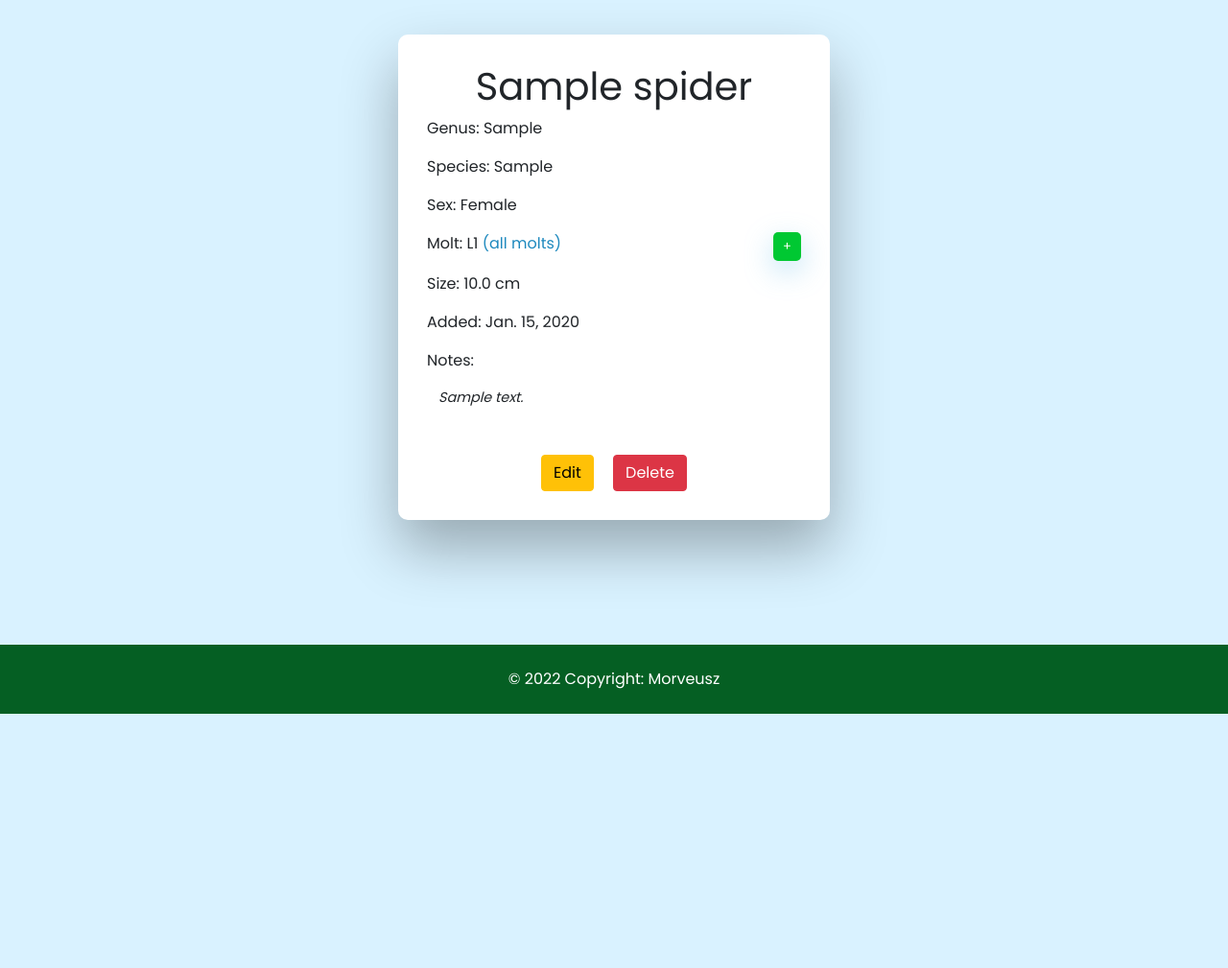
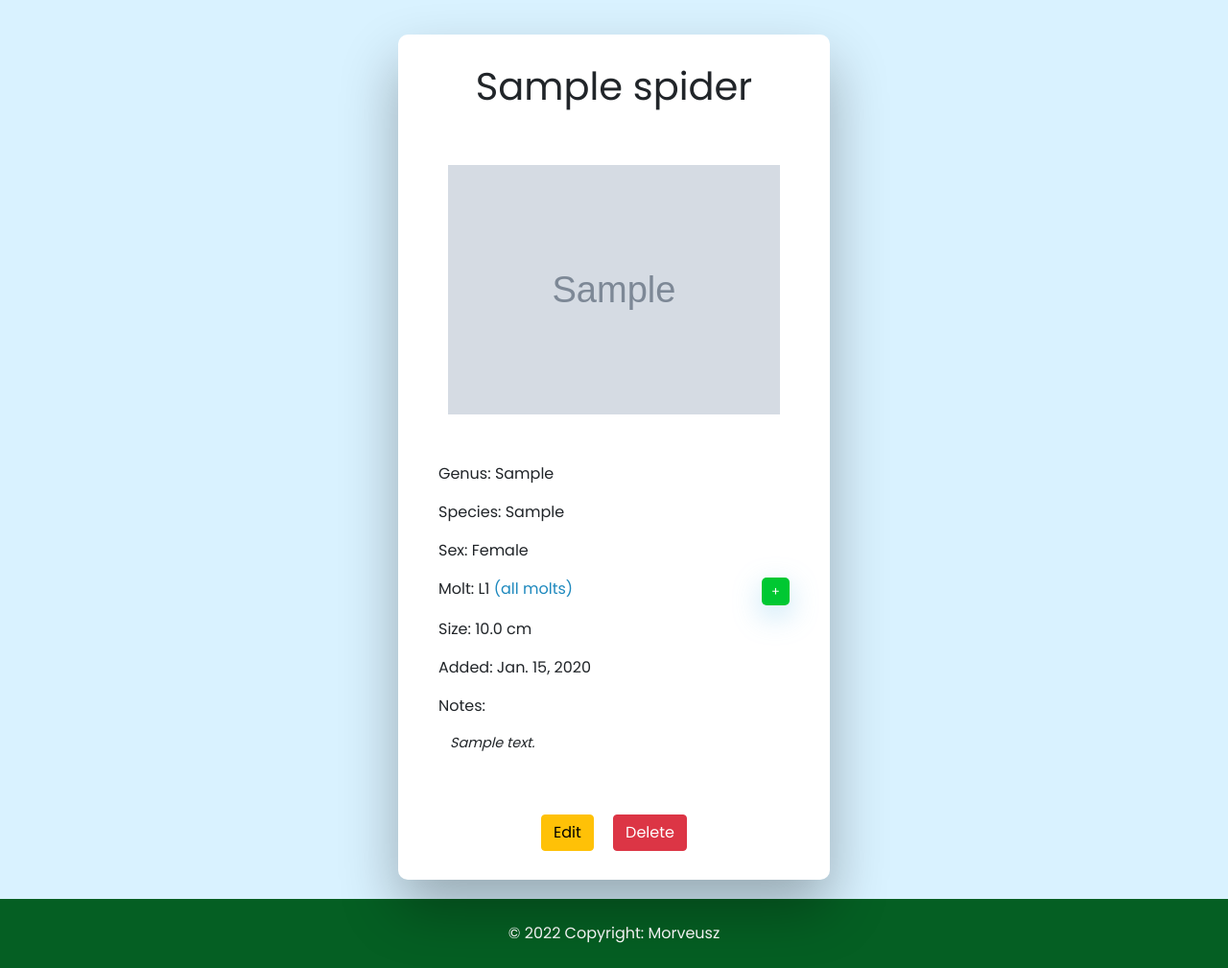
Before and after one commit to morveusz93/terra-keeper, a Django app: page /spiders/00000000-0000-0000-0000-000000000001 in a window 1280 px wide. Shown: the part 56-1065 px from the top of the page at 96% size. Before the commit the page ends 800 px from the top, so only its background shows below. Run offline with Django 4.2, Linux system fonts and the light colour scheme; tables that the repository leaves empty hold one stand-in row (values such as "Sample post"); grey boxes marked "Sample" are stand-in pictures; some libraries are stand-ins or nearby versions.

Commit message:
add image to spider model. add it to form

```diff
--- a/spiders/forms.py
+++ b/spiders/forms.py
@@ -5,11 +5,12 @@ from .models import Molt, Spider
 class SpiderForm(forms.ModelForm):
     class Meta:
         model = Spider
-        fields = ['genus', 'species', 'name', 'sex', 'size', 'joined', "notes" ]
+        fields = ['genus', 'species', 'name', 'sex', 'size', 'joined', 'photo', 'notes' ]
         widgets = {
           'genus': forms.TextInput(attrs={'placeholder': 'Genus'}),
           'species': forms.TextInput(attrs={'placeholder': 'Species'}),
           'name': forms.TextInput(attrs={'placeholder': 'Name'}),
+          'photo': forms.FileInput(attrs={'placeholder': 'Photo'}),
           'size': forms.TextInput(attrs={'placeholder': 'Size in cm'}),
           'joined': forms.DateInput(attrs={'type': 'date', 'placeholder': 'Date of join'}),
           'notes': forms.Textarea(attrs={'rows': 3, 'placeholder': 'Notes'}),
--- a/spiders/models.py
+++ b/spiders/models.py
@@ -21,6 +21,7 @@ class Spider(models.Model):
                            null=True, choices=SEX_CHOICES, default="F")
     current_molt = models.IntegerField(null=True, blank=True)
     notes = models.TextField(max_length=2000, null=True, blank=True)
+    photo = models.ImageField(null=True, blank=True, default='t-default.jpg')
     id = models.UUIDField(default=uuid.uuid4, unique=True,
                           primary_key=True, editable=False)
 
--- a/spiders/templates/spiders/details.html
+++ b/spiders/templates/spiders/details.html
@@ -1,7 +1,8 @@
 {% extends 'main.html' %} {% block content %}
 
 <h1>{{spider.name}}</h1>
-<div class="contener text-start mb-5">
+<div class="container text-start mb-5 d-flex flex-column">
+  <img class="spider-photo" src="{{ spider.photo.url }}" alt="{{spider.name}}'s photo">
   <p>Genus: {{spider.genus}}</p>
   <p>Species: {{spider.species}}</p>
   <p>Sex: {{spider.get_sex_display}}</p>
--- a/spiders/templates/spiders/spider-form.html
+++ b/spiders/templates/spiders/spider-form.html
@@ -4,7 +4,7 @@
 
 
       <h1 class="mt-3">Spider form</h1>
-    <form class="my-3" action="" method="POST">
+    <form class="my-3" action="" method="POST" enctype="multipart/form-data">
         {% csrf_token %}
         {% for field in form %}
           {{field}}
--- a/spiders/views.py
+++ b/spiders/views.py
@@ -23,7 +23,7 @@ def details(request, id):
 def createSpider(request):
     form = SpiderForm()
     if request.method == "POST":
-        form = SpiderForm(request.POST)
+        form = SpiderForm(request.POST, request.FILES)
         if form.is_valid():
             spider = form.save(commit=False)
             spider.owner = request.user.profile
@@ -42,7 +42,7 @@ def updateSpider(request, id):
     spider = Spider.objects.get(id=id)
     form = SpiderForm(instance=spider)
     if request.method == "POST":
-        form = SpiderForm(request.POST, instance=spider)
+        form = SpiderForm(request.POST, request.FILES, instance=spider)
         if form.is_valid():
             messages.success(request, "Spider successfully updated ;)")
             form.save()
--- a/static/styles/main.css
+++ b/static/styles/main.css
@@ -102,6 +102,7 @@ input[type="reset"]:active {
 
 input[type="text"],
 input[type="date"],
+input[type="file"],
 input[type="password"],
 input[type="number"],
 textarea,
@@ -130,6 +131,7 @@ input[type="email"] {
 
 input[type="text"]:focus,
 input[type="date"]:focus,
+input[type="file"]:focus,
 input[type="password"]:focus,
 input[type="number"]:focus,
 select:focus,
@@ -142,6 +144,7 @@ input[type="email"]:focus {
 
 input[type="text"]:placeholder,
 input[type="date"]:placeholder,
+input[type="file"]:placeholder,
 input[type="number"]:placeholder,
 textarea:placeholder,
 input[type="password"]:placeholder,
@@ -353,3 +356,7 @@ input[type="email"]:placeholder {
 .navbar-toggler{
   box-shadow: none;
 }
+
+.spider-photo{
+  margin: 50px 10px;
+}
--- a/templates/main.html
+++ b/templates/main.html
@@ -12,6 +12,8 @@
       crossorigin="anonymous"
     />
     <link rel="stylesheet" href="{% static 'styles/main.css' %}">
+    <link rel="shortcut icon" href="{% static 'favicon.ico' %}" type="image/x-icon">
+    <link rel="icon" href="{% static 'favicon.ico' %}" type="image/x-icon">
     <title>Terra Keeper</title>
   </head>
   <body class=" d-flex flex-column min-vh-100">
--- a/terrakeeper/settings.py
+++ b/terrakeeper/settings.py
@@ -10,6 +10,7 @@ For the full list of settings and their values, see
 https://docs.djangoproject.com/en/4.0/ref/settings/
 """
 
+from django.contrib.messages import constants as messages
 import os
 from pathlib import Path
 
@@ -128,13 +129,15 @@ STATICFILES_DIRS = [
     BASE_DIR / 'static'
 ]
 
+MEDIA_ROOT = os.path.join(BASE_DIR, 'media/images')
+MEDIA_URL = 'images/'
+
 # Default primary key field type
 # https://docs.djangoproject.com/en/4.0/ref/settings/#default-auto-field
 
 DEFAULT_AUTO_FIELD = 'django.db.models.BigAutoField'
 
 
-from django.contrib.messages import constants as messages
 MESSAGE_TAGS = {
     messages.SUCCESS: 'alert alert-success',
     messages.ERROR: 'alert alert-danger',
--- a/terrakeeper/urls.py
+++ b/terrakeeper/urls.py
@@ -1,8 +1,16 @@
+from xml.dom.minidom import Document
 from django.contrib import admin
 from django.urls import path, include
+from django.conf import settings
+from django.conf.urls.static import static
+
+from terrakeeper.settings import MEDIA_ROOT
+
 
 urlpatterns = [
     path('spiders/', include('spiders.urls')),
     path('admin/', admin.site.urls),
     path('', include('users.urls')),
 ]
+
+urlpatterns += static(settings.MEDIA_URL, document_root=MEDIA_ROOT)
```
Also changed, not shown: spiders/migrations/0016_spider_photo.py (added), static/favicon.ico (added).
